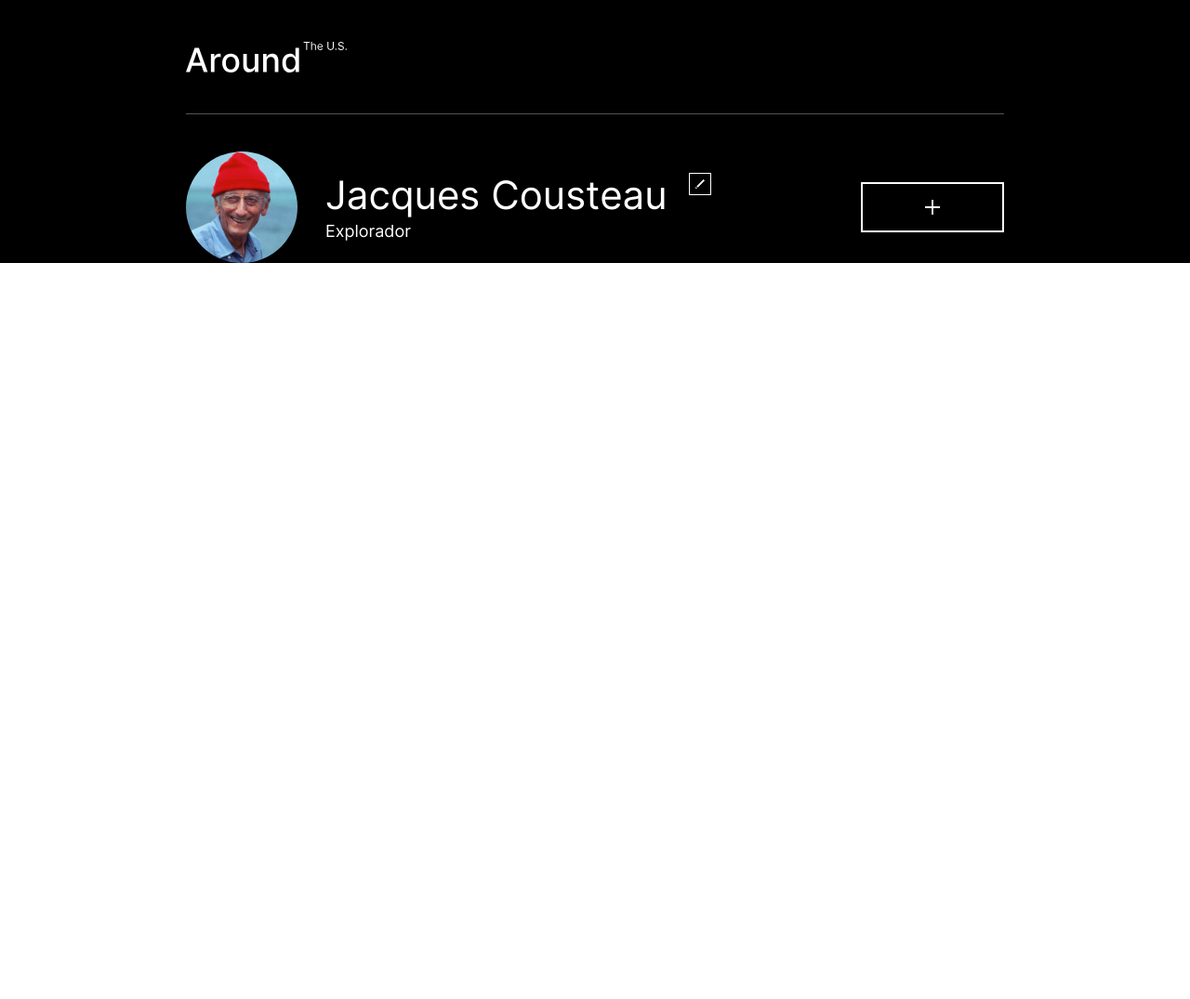
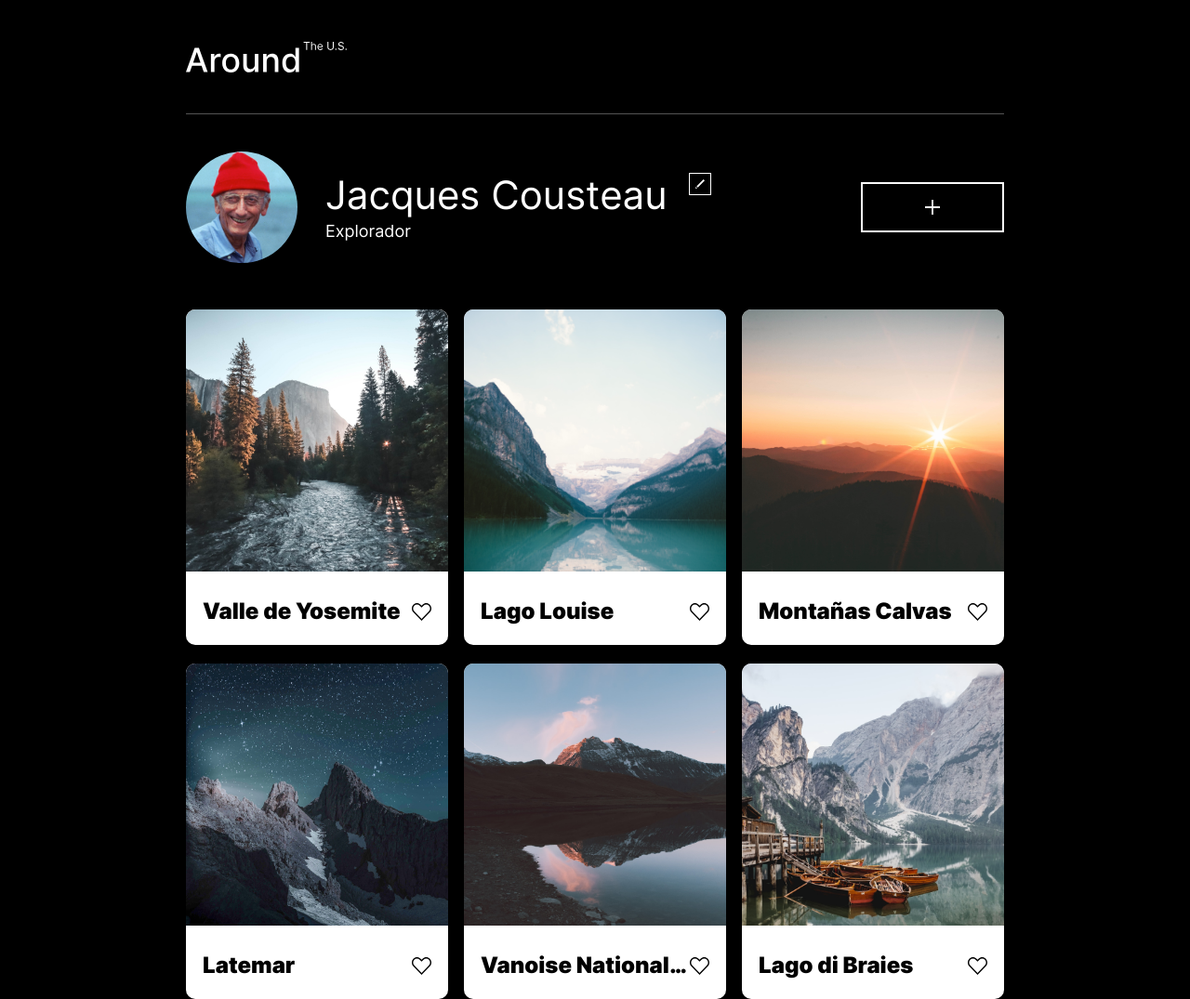
Before and after one commit to JordanEsquivelS/web_project_4_esp, a plain HTML site: page index.html in a window 1280 px wide. Shown: the whole page at 93% size. Before the commit the page ends 800 px from the top, so only its background shows below. Drawn offline with Linux system fonts and the light colour scheme.

Commit message:
Agregar photo-grid, compatibilidad pantalla y like

```diff
--- /dev/null
+++ b/blocks/grid-container/grid-container.css
@@ -0,0 +1,24 @@
+.grid-container {
+  max-width: 880px;
+  margin: 50px auto 0;
+  display: grid;
+  grid-template-columns: repeat(3, 282px);
+  grid-template-rows: repeat(2, 361px);
+  column-gap: 17px;
+  row-gap: 20px;
+}
+@media (max-width: 887px) {
+  .grid-container {
+    grid-template-columns: repeat(2, 282px);
+    grid-template-rows: repeat(3, 361px);
+    justify-content: center ;
+  }
+}
+@media (max-width: 640px) {
+  .grid-container {
+    grid-template-columns: repeat(1 , 282px);
+    grid-template-rows: repeat(6, 361px);
+    justify-content: center ;
+    margin: 36px auto 0;
+  }
+}
--- /dev/null
+++ b/blocks/photo-grid/__description/photo-grid__description.css
@@ -0,0 +1,9 @@
+.photo-grid__description {
+  width: 246px;
+  margin: 25px auto 0;
+  color: #000000;
+  display: flex;
+  justify-content: space-between;
+  align-items: center;
+
+}
--- /dev/null
+++ b/blocks/photo-grid/__image/photo-grid__image.css
@@ -0,0 +1,7 @@
+.photo-grid__image {
+    width: 100%;
+    height: 282px;
+    object-fit: cover;
+    max-height: 282px;
+    border-radius: 10px 10px 0px 0px;
+}
--- /dev/null
+++ b/blocks/photo-grid/__like/photo-grid__like.css
@@ -0,0 +1,11 @@
+.photo-grid__like {
+  width: 21px;
+  height: 19px;
+  margin: 0 auto 0;
+  padding: 0;
+  cursor: pointer;
+}
+.photo-grid__like:hover{
+  opacity: 0.4;
+  transition: opacity 0.3s ease-in-out;
+}
--- /dev/null
+++ b/blocks/photo-grid/__text/photo-grid__text.css
@@ -0,0 +1,11 @@
+.photo-grid__text {
+  width: 225px;
+  margin: 0 auto;
+  padding: 0;
+  font-weight: 900;
+  font-size: 24px;
+  line-height: 1.20;
+  text-overflow: ellipsis;
+  white-space: nowrap;
+  overflow: hidden;
+}
--- /dev/null
+++ b/blocks/photo-grid/photo-grid.css
@@ -0,0 +1,6 @@
+.photo-grid {
+  max-width: 282px;
+  border-radius: 10px;
+  background-color:  #FFFFFF;
+  padding-bottom: 31px;
+}
--- a/index.html
+++ b/index.html
@@ -78,6 +78,99 @@
           </div>
         </div>
         <script src="/scripts/popup-scripts.js"></script>
+        <div class="grid-container">
+          <div class="photo-grid">
+            <img
+              class="photo-grid__image"
+              src="/images/Valle_Yosemite.jpg"
+              alt="Valle Yosemite, donde se ve grandes arboles y una montaña al fondo"
+            />
+            <div class="photo-grid__description">
+              <p class="photo-grid__text">Valle de Yosemite</p>
+              <img
+                class="photo-grid__like"
+                src="/images/corazon_blanco.svg"
+                alt="icono de like o corazon"
+              />
+            </div>
+          </div>
+          <div class="photo-grid">
+            <img
+              class="photo-grid__image"
+              src="/images/Lago_Louise.jpg"
+              alt="Lago Louise, aguas celestes y montañas de tonalidad verdosas"
+            />
+            <div class="photo-grid__description">
+              <p class="photo-grid__text">Lago Louise</p>
+              <img
+                class="photo-grid__like"
+                src="/images/corazon_blanco.svg"
+                alt="icono de like o corazon"
+              />
+            </div>
+          </div>
+          <div class="photo-grid">
+            <img
+              class="photo-grid__image"
+              src="/images/Mount_Calvas.jpg"
+              alt="Montañas Calvas, se muestran las montañas en un atardecer"
+            />
+            <div class="photo-grid__description">
+              <p class="photo-grid__text">Montañas Calvas</p>
+              <img
+                class="photo-grid__like"
+                src="/images/corazon_blanco.svg"
+                alt="icono de like o corazon"
+              />
+            </div>
+          </div>
+          <div class="photo-grid">
+            <img
+              class="photo-grid__image"
+              src="/images/latemar.jpg"
+              alt="Latemar, se ve un cielo con estrellas y una montaña gris"
+            />
+            <div class="photo-grid__description">
+              <p class="photo-grid__text">Latemar</p>
+              <img
+                class="photo-grid__like"
+                src="/images/corazon_blanco.svg"
+                alt="icono de like o corazon"
+              />
+            </div>
+          </div>
+          <div class="photo-grid">
+            <img
+              class="photo-grid__image"
+              src="/images/vanoise_national_park.jpg"
+              alt="Vanoise National Park, se ve un paisaje compuesto por una montaña y agua que se refleja parte de este"
+            />
+            <div class="photo-grid__description">
+              <p class="photo-grid__text">Vanoise National Park</p>
+              <img
+                class="photo-grid__like"
+                src="/images/corazon_blanco.svg"
+                alt="icono de like o corazon"
+              />
+            </div>
+          </div>
+          <div class="photo-grid">
+            <img
+              class="photo-grid__image"
+              src="/images/lago_di_braies.jpg"
+              alt="Lago di Braies, se ve un lago sobre este hay un bote, detras hay montañas grises"
+            />
+            <div class="photo-grid__description">
+              <p class="photo-grid__text">Lago di Braies</p>
+              <img
+                class="photo-grid__like"
+                src="/images/corazon_blanco.svg"
+                alt="icono de like o corazon"
+              />
+            </div>
+          </div>
+        </div>
+        <script src="/scripts/like-script.js"></script>
       </main>
     </div>
   </body>
--- a/pages/index.css
+++ b/pages/index.css
@@ -22,3 +22,9 @@
 @import url(/blocks/form/__name/form__name.css);
 @import url(/blocks/form/__about-me/form__about-me.css);
 @import url(/blocks/form/__guardar/form__guardar.css);
+@import url(/blocks/grid-container/grid-container.css);
+@import url(/blocks/photo-grid/photo-grid.css);
+@import url(/blocks/photo-grid/__image/photo-grid__image.css);
+@import url(/blocks/photo-grid/__description/photo-grid__description.css);
+@import url(/blocks/photo-grid/__text/photo-grid__text.css);
+@import url(/blocks/photo-grid/__like/photo-grid__like.css);
--- /dev/null
+++ b/scripts/like-script.js
@@ -0,0 +1,11 @@
+let heartIcons = document.querySelectorAll(".photo-grid__like");
+
+heartIcons.forEach(function (heartIcon) {
+  heartIcon.addEventListener("click", function () {
+    if (heartIcon.src.includes("/images/corazon_blanco.svg")) {
+      heartIcon.src = "/images/corazon_negro.svg";
+    } else {
+      heartIcon.src = "/images/corazon_blanco.svg";
+    }
+  });
+});
```
Also changed, not shown: images/corazon_gris.svg (deleted).
